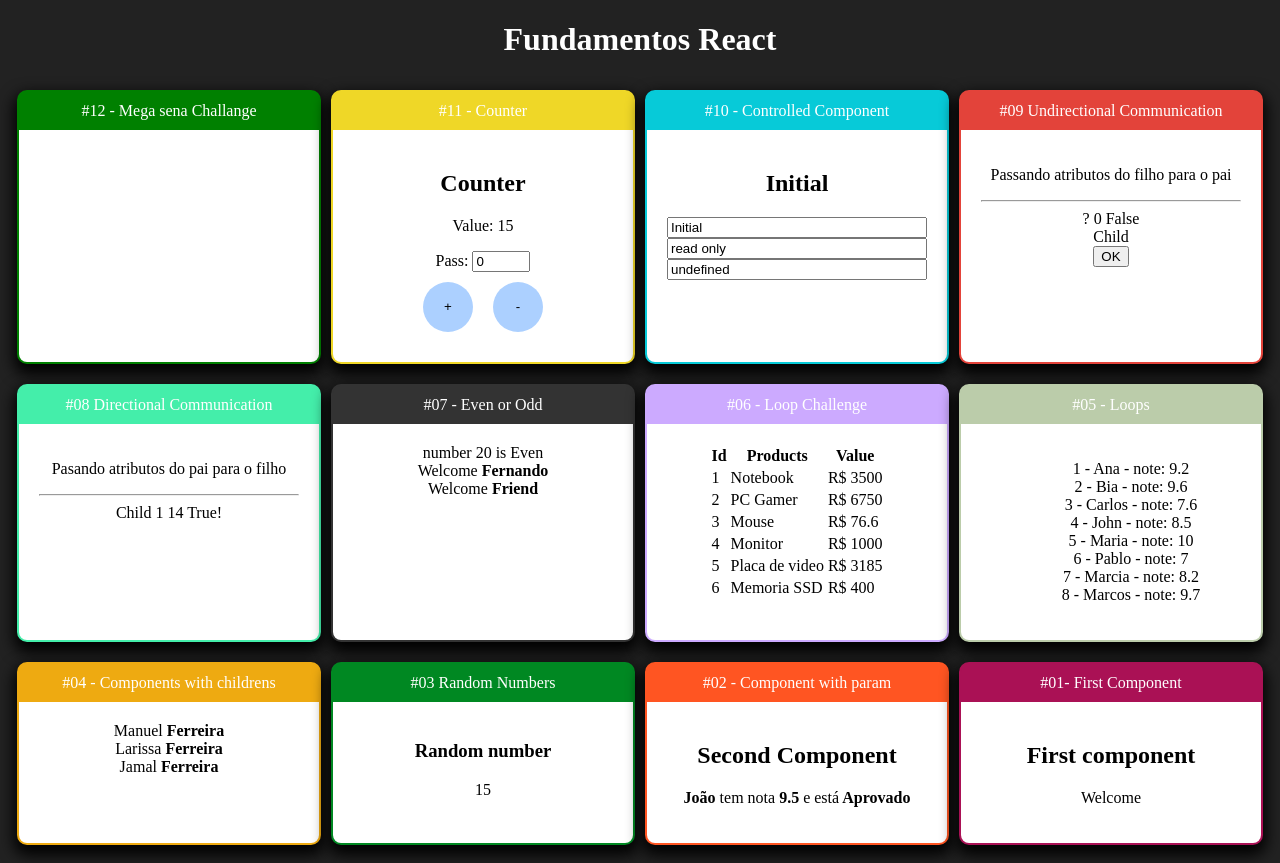
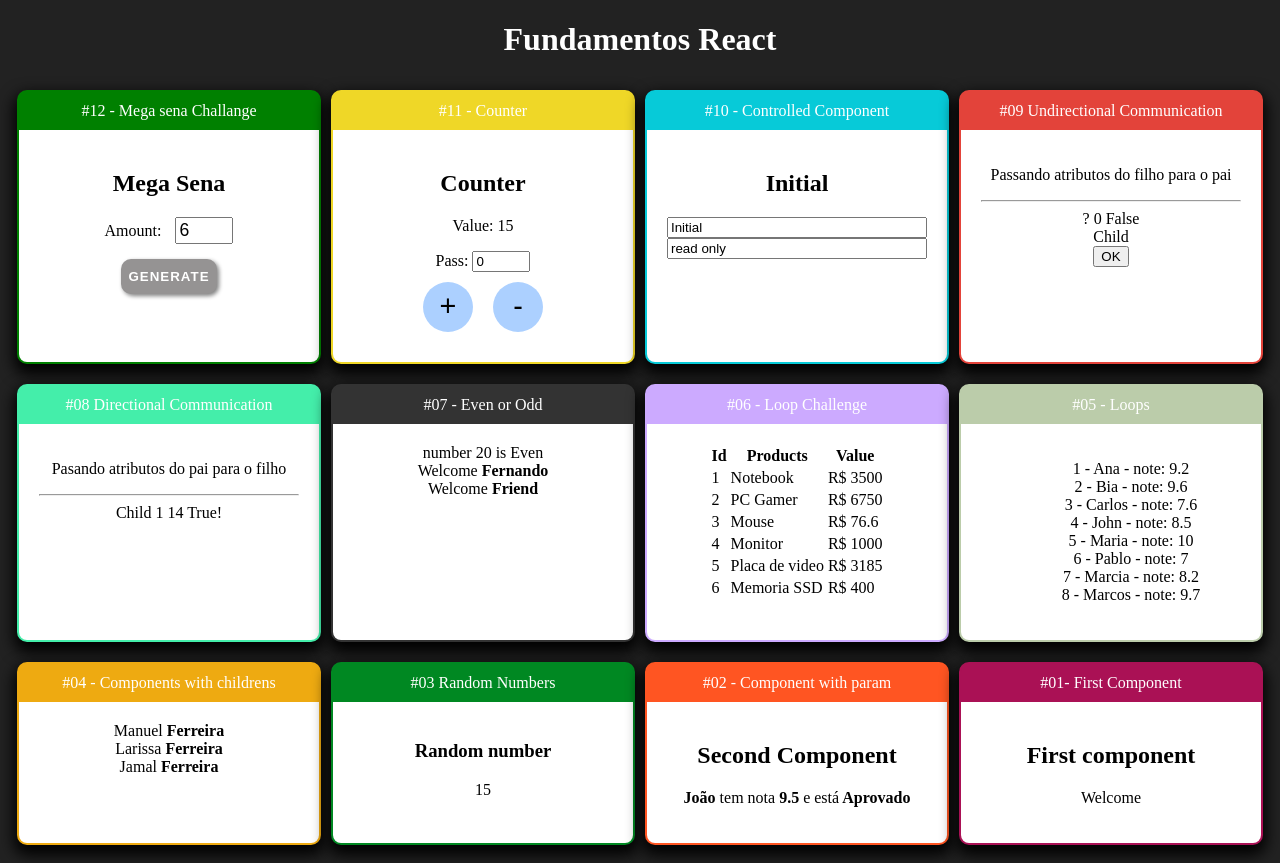
Before and after one commit to alan-pascke/fundamentos-react, a React (Create React App) app: page / in a window 1280 px wide. Built offline with nearby package versions, Linux system fonts and the light colour scheme.

Commit message:
Jogo da mege sena finalizado

```diff
--- a/src/App.jsx
+++ b/src/App.jsx
@@ -23,7 +23,7 @@ export default () =>{
             <h1>Fundamentos React</h1>
             <div className="Cards">
                 <Card title='#12 - Mega sena Challange' color='green'>
-                    <MegaSena></MegaSena>
+                    <MegaSena megaNumbers={''}></MegaSena>
                 </Card>
                 <Card title='#11 - Counter' color='#EFD727'>
                     <Counter initialNumber={15} ></Counter>
--- a/src/components/counter/Counter.css
+++ b/src/components/counter/Counter.css
@@ -5,6 +5,7 @@
     border-style: none;
     margin: 10px;
     background-color: rgb(172, 208, 255);
+    font-size: 1.8em;
 }
 
 
--- a/src/components/form/Input.jsx
+++ b/src/components/form/Input.jsx
@@ -18,7 +18,7 @@ export default porps => {
             }}>
                 <input type="text" value={value} onChange={whenChange}/>
                 <input type="text" value={'read only'} readOnly />
-                <input type="text" value={undefined + ''} />
+                {/* <input type="text" value={undefined + ''} /> */}
             </div>
         </div>
     )
--- /dev/null
+++ b/src/components/megasena/MegaSena.css
@@ -0,0 +1,44 @@
+.Mega label{
+    margin-right: 10px;
+}
+
+.Mega input{
+    font-size: 1.1rem;
+    width: 50px;
+}
+
+.Mega button{
+    margin-top: 15px;
+}
+
+.Mega .nums{
+    margin-bottom: 10px;
+}
+
+.Mega .styless{
+    background-color: rgb(154, 163, 163);
+    border-radius: 100px;
+    display: inline-block;
+    align-self: center;
+    width: 35px;
+    margin: 5px;
+    padding: 8px 0;
+    font-weight: bold;
+
+}
+
+.Mega .button{
+    font-weight: bold;
+    background-color: #959393;
+    color: #ffffff;
+    letter-spacing: 1px;
+    border-radius: 10px;
+    border-style: none;
+    padding: 10px 7px;
+    box-shadow: 2px 2px 4px gray;
+}
+
+.Mega .button:hover{
+    color: #323232;
+    box-shadow: 2px 2px 4px rgb(170, 168, 168);
+}
--- a/src/components/megasena/MegaSena.jsx
+++ b/src/components/megasena/MegaSena.jsx
@@ -1,28 +1,65 @@
 /* eslint-disable import/no-anonymous-default-export */
-import React  from "react";
-// import NumbersGenerate from "./NumbersGenerate";
+import React, {useState} from "react";
+import './MegaSena.css'
 
 export default (props) =>{
 
-    const qtd = props.megaNumbers
-    let list = []
+    const [qtt, setQtt] = useState(props.megaNumbers || 6)
+    const initialNumbers = Array(qtt);
+    const [nums, setNums] = useState(initialNumbers)
 
 
-
-    for (let i = 0; i < qtd; i++) {
-        list[i] = parseInt(Math.floor(Math.random() * (qtd - 1) + 1 ));
+    function listNumbers (min, max, array) {
+        var random = parseInt(Math.random() * (max + 1 - min)) + min;
+        return array.includes(random)
+            ? listNumbers(min, max, array)
+            : random;
     }
 
-    for (let i = 0; i < list.length; i++) {
-        const element = list[i];
+    function generateNumbers(quantity){
+        const numbers = Array(quantity)
+            .fill(0)
+            .reduce((nums) => {
+                const newNum = listNumbers(1, 60, nums);
+                return [ ...nums, newNum]
+            }, [])
+            .sort((a, b) => a - b)
 
+        return numbers;
     }
 
-    list.sort( (a, b) =>  a - b)
+    return(
+        <div className="Mega">
+            <h2>Mega Sena</h2>
+            <div className="nums">
+                {nums.map(n => {
+                    return (
+                        <div className="styless">
+                            <div key={''}>
+                                {n}
+                            </div>
+                        </div>
+                    )
+                })}
+            </div>
+            <div>
+                <label>Amount: </label>
+                <input
+                    min = '1'
+                    max = '15'
+                    type='number'
+                    value={qtt}
+                    onChange={e => setQtt(+ e.target.value)}/>
+            </div>
+            <button
+                className="button"
+                onClick={_ => {
+                    setNums(generateNumbers(qtt));
+                }}>
+                GENERATE
+            </button>
 
-    return(
-        <div>
-            {console.log(list)}
+
         </div>
     )
 }
```
Also changed, not shown: src/components/megasena/NumbersGenerate.jsx (deleted, +0 -8 lines).
